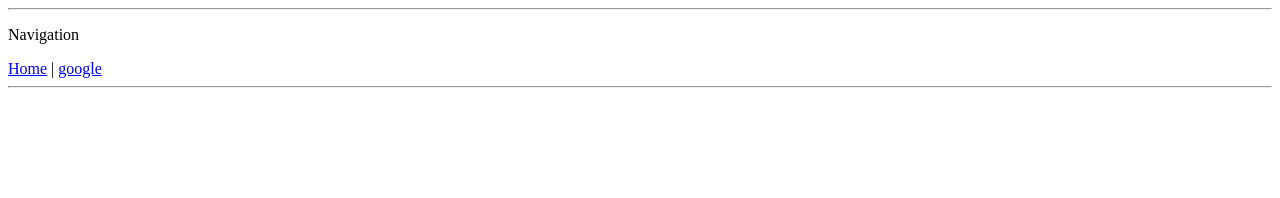
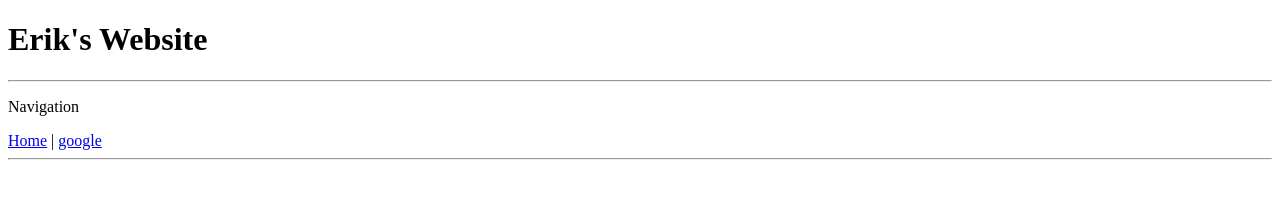
Before and after one commit to erik-kristofer-anderson/fluffy-parakeet, a plain HTML site: page index.html in a window 1280 px wide. Drawn offline with Linux system fonts and the light colour scheme.

Commit message:
added h1

```diff
--- a/index.html
+++ b/index.html
@@ -5,6 +5,7 @@
     <title>Erik's Website</title>
 </head>
 <header>
+    <h1>Erik's Website</h1>
     <hr>
     <p>Navigation</p>
     <nav>
```
